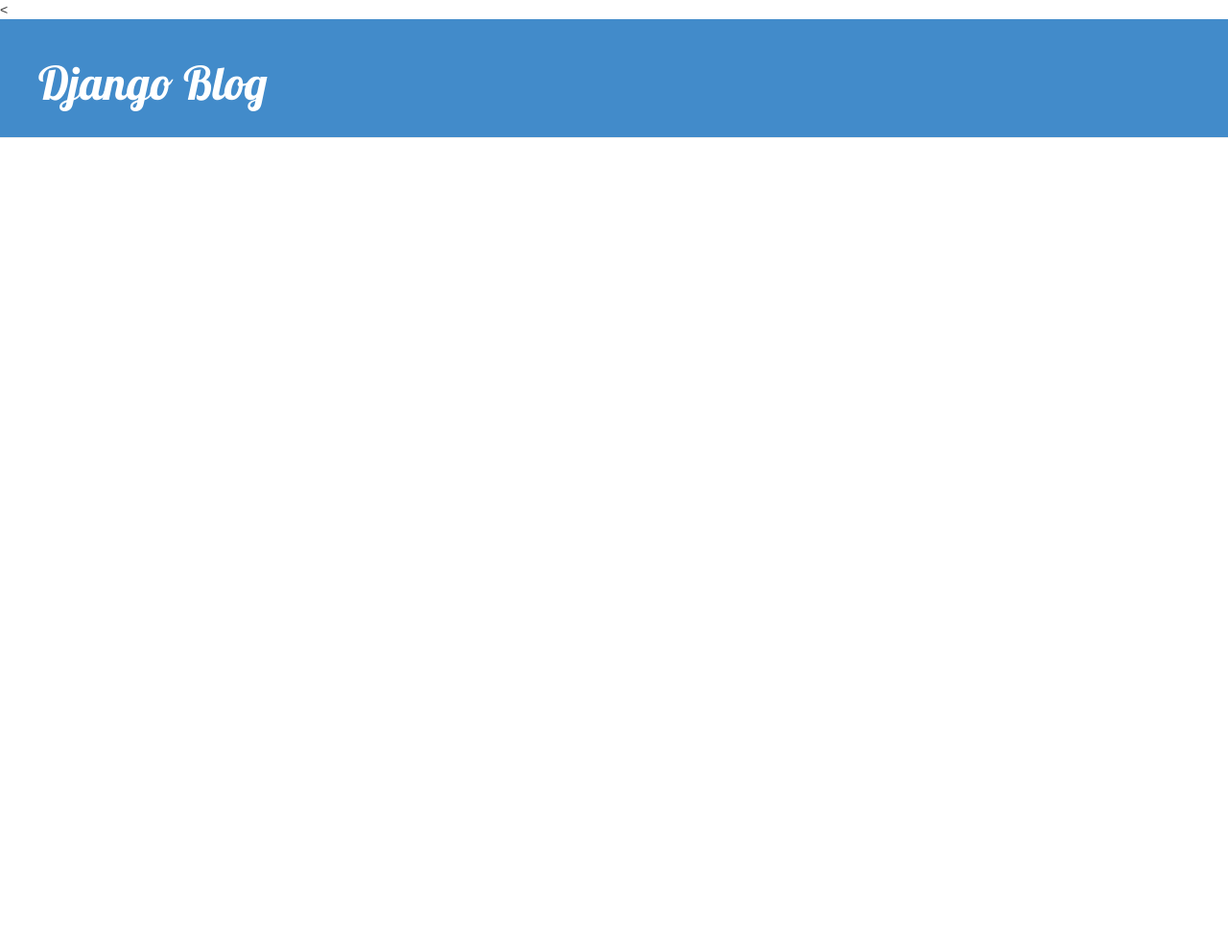
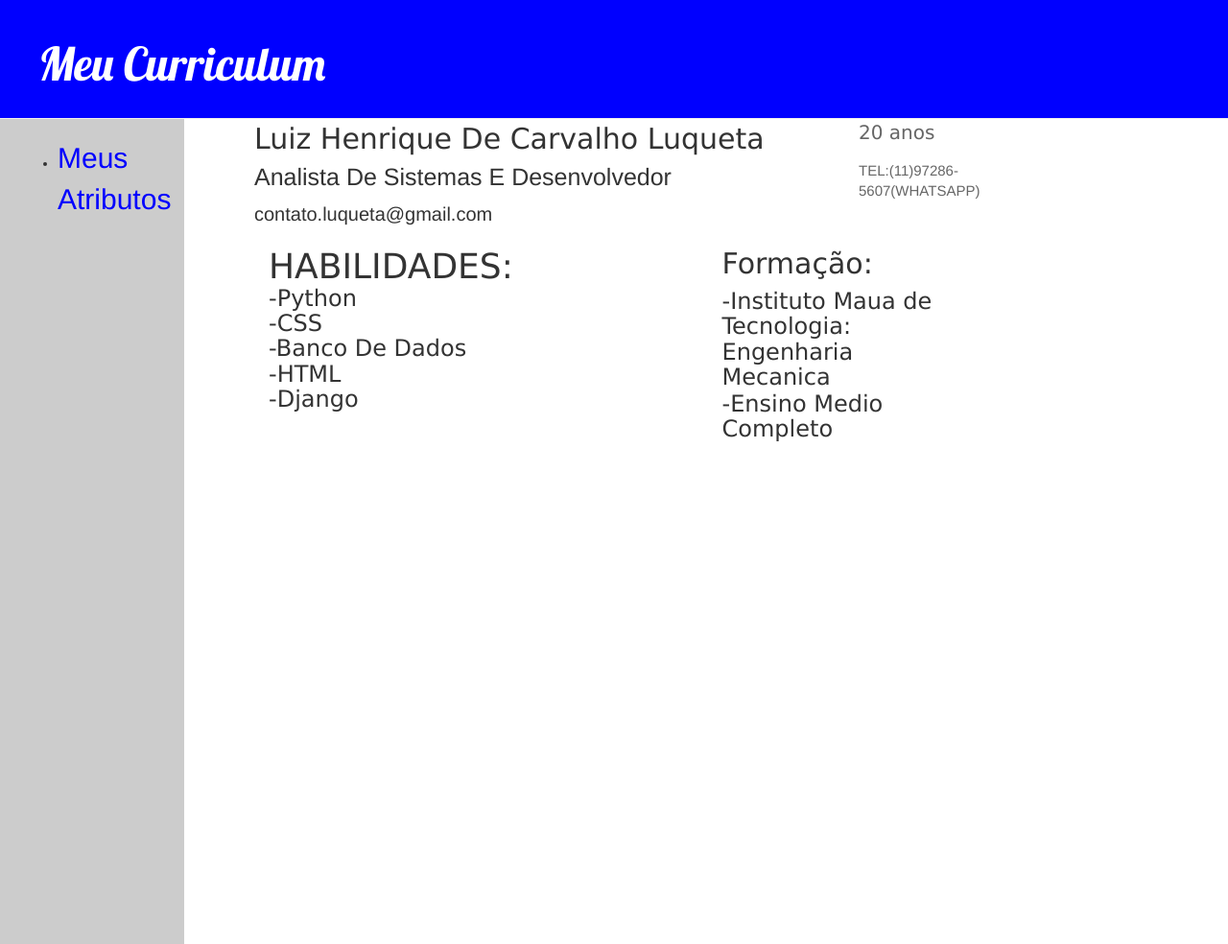
Before and after one commit to luizluqueta/my-first-blog, a Django app: page / in a window 1280 px wide. Shown: the whole page at 96% size. Run offline with Django 3.2, Linux system fonts and the light colour scheme; data that the repository does not hold is empty; some libraries are stand-ins or nearby versions.

Commit message:
atualizacao

```diff
--- a/blog/templates/blog/base.html
+++ b/blog/templates/blog/base.html
@@ -1,28 +1,75 @@
 <!DOCTYPE html>
 <html lang="en">
-<{% load static %}
+{% load static %}
 <html>
+<style>
+    nav {
+  float: left;
+  width: 15%;
+  height: 450px;
+  background: #ccc;
+  padding: 20px;
+
+}
+ .menu{
+ font-size:30px;
+ }
+
+
+</style>
     <head>
-        <title>Django blog</title>
+        <title>Meu Curriculo</title>
         <link rel="stylesheet" href="//maxcdn.bootstrapcdn.com/bootstrap/3.2.0/css/bootstrap.min.css">
         <link rel="stylesheet" href="//maxcdn.bootstrapcdn.com/bootstrap/3.2.0/css/bootstrap-theme.min.css">
         <link href='//fonts.googleapis.com/css?family=Lobster&subset=latin,latin-ext' rel='stylesheet' type='text/css'>
         <link rel="stylesheet" href="{% static 'css/blog.css' %}">
     </head>
     <body>
-        <div class="page-header">
+        <div class="page-header" style="margin-bottom:0px; background: #0000ff;">
             {% if user.is_authenticated %}
             <a href="{% url 'post_new' %}" class="top-menu"><span class="glyphicon glyphicon-plus"></span></a>
             {% endif %}
-        <h1><a href="/">Django Blog</a></h1>
+        <h1><a href="/">Meu Curriculum</a> </h1>
     </div>
+    <section>
+  <nav style="height: 100%; position: fixed">
+    <ul>
+      <li><a class="menu" style="color:#0000ff" href="#">Meus Atributos</a></li>
+
+    </ul>
+  </nav>
     <div class="content container">
         <div class="row">
-            <div class="col-md-8">
+            <div class="col-md-10 col-md-offset-2">
+
+            <div class="col-md-8" style="font-size:30px ; font-family:verdana "> Luiz Henrique De Carvalho Luqueta</div>
+            <div class="col-md-2" style="font-size:20px ; font-family:verdana; color:#666666"> 20 anos</div>
+            <div class="col-md-8" style="font-size:25px ; "> Analista De Sistemas E Desenvolvedor</div>
+            <div class="col-md-2" style="font-size:15px; color:#666666 "> TEL:(11)97286-5607(WHATSAPP)</div>
+            <div class="col-md-8" style="font-size:20px "> contato.luqueta@gmail.com</div>
+
+
+            <div class="col-md-6">
+                <div class="col-md-12" style="font-size:20px "> <h1 style="font-family:verdana; margin-top:20px; margin-bottom:0">HABILIDADES: </h1></div>
+                <div class="col-md-12" style="font-size:15px "><h3 style="font-family:verdana; margin-top:0px; margin-bottom:0">-Python </h3></div>
+                <div class="col-md-12" style="font-size:15px "><h3 style="font-family:verdana; margin-top:0px; margin-bottom:0">-CSS </h3></div>
+                <div class="col-md-12" style="font-size:15px "><h3 style="font-family:verdana; margin-top:0px; margin-bottom:0">-Banco De Dados</h3></div>
+                <div class="col-md-12" style="font-size:15px "><h3 style="font-family:verdana; margin-top:0px; margin-bottom:0">-HTML</h3></div>
+                <div class="col-md-12" style="font-size:15px "><h3 style="font-family:verdana; margin-top:0px; margin-bottom:0">-Django</h3></div>
+            </div>
+
+
+                 <div class="col-md-4">
+                     <div class="col-md-12" style="font-size:20px "><h2 style="font-family:verdana;">Formação:</h2></div>
+                     <div class="col-md-12" style="font-size:20px "><h3 style="font-family:verdana; margin-top:0px; margin-bottom:0">-Instituto Maua de Tecnologia: Engenharia Mecanica</h3></div>
+                     <div class="col-md-12" style="font-size:20px "><h3 style="font-family:verdana; margin-top:0px; margin-bottom:0"></h3></div>
+                     <div class="col-md-12" style="font-size:20px "><h3 style="font-family:verdana; margin-top:0px; margin-bottom:0">-Ensino Medio Completo</h3></div>
+                 </div>
+
+
             {% block content %}
             {% endblock %}
             </div>
-        </div>
     </div>
     </body>
 </html>
```
